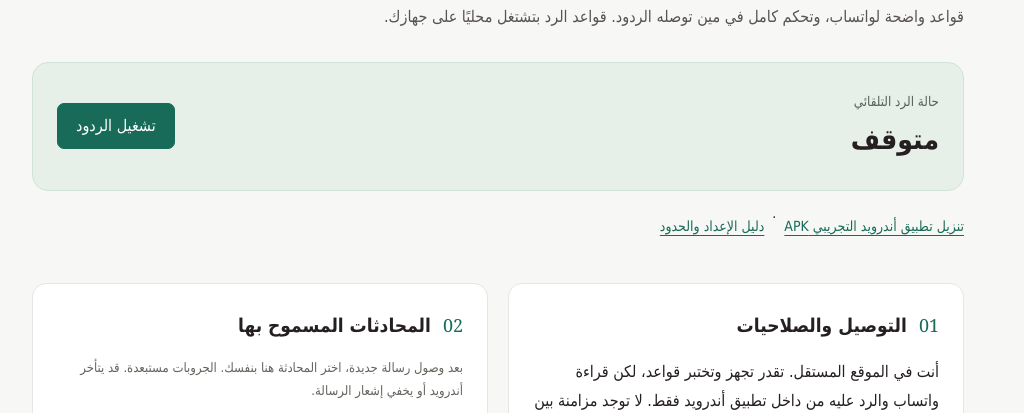
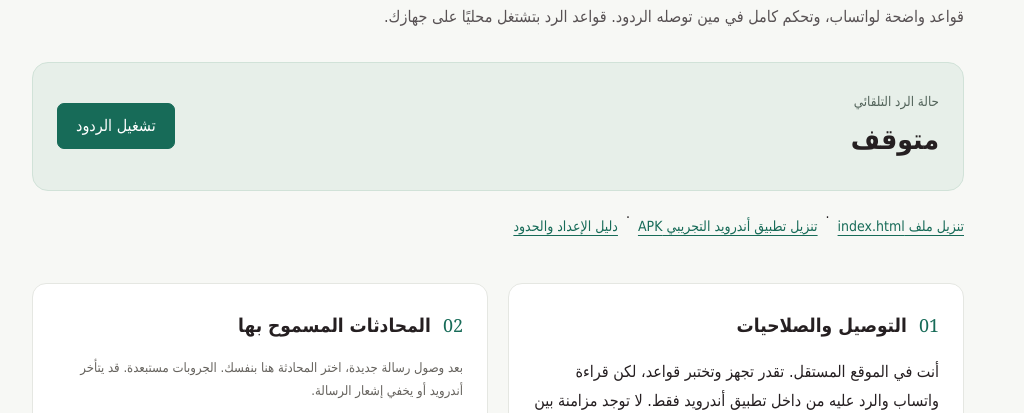
Before and after one commit to yazeedttv1-star/Ym, a plain HTML site: page index.html in a window 1280 px wide. Shown: the part 364-777 px from the top of the page, without its empty margins (142-1166 px from the left). Drawn offline with Linux system fonts and the light colour scheme.

Commit message:
Add direct download of the deployed index.html file

```diff
--- a/index.html
+++ b/index.html
@@ -5,7 +5,7 @@
 <header><a class="brand" href="./">YM<span>ردودك بهدوء</span></a><button id="install" hidden>تثبيت على الشاشة</button></header>
 <main><div class="eyebrow">مساحتك للردود التلقائية</div><h1>رد مناسب.<br><span>وفي الوقت المناسب.</span></h1><p class="lead">قواعد واضحة لواتساب، وتحكم كامل في مين توصله الردود. قواعد الرد بتشتغل محليًا على جهازك.</p>
 <section class="status"><div><small>حالة الرد التلقائي</small><h2 id="state">متوقف</h2></div><button id="toggle" class="primary">تشغيل الردود</button></section>
-<p class="download"><a href="#" id="apk-download" download="YM-test-0.1.apk">تنزيل تطبيق أندرويد التجريبي APK</a> · <a href="#" id="setup-download" download="YM-SETUP.md">دليل الإعداد والحدود</a></p><p id="notice" class="notice" role="status"></p>
+<p class="download"><a href="./index.html?v=20261121-2" download="index.html" id="index-download">تنزيل ملف index.html</a> · <a href="#" id="apk-download" download="YM-test-0.1.apk">تنزيل تطبيق أندرويد التجريبي APK</a> · <a href="#" id="setup-download" download="YM-SETUP.md">دليل الإعداد والحدود</a></p><p id="notice" class="notice" role="status"></p>
 <div class="grid"><section class="card"><div class="section-head"><span class="number">01</span><h2>التوصيل والصلاحيات</h2></div><p id="connection"></p><button id="permission">فتح إذن الإشعارات</button><p class="sub">الإذن وحده لا يشغّل الردود. لا صلاحية لجهات الاتصال أو الملفات أو الميكروفون. نسخة أندرويد الحالية بلا إذن إنترنت.</p></section>
 <section class="card"><div class="section-head"><span class="number">02</span><h2>المحادثات المسموح بها</h2></div><p class="sub">بعد وصول رسالة جديدة، اختر المحادثة هنا بنفسك. الجروبات مستبعدة. قد يتأخر أندرويد أو يخفي إشعار الرسالة.</p><div id="chats" class="empty">لسه مفيش محادثات مكتشفة.</div><button id="refresh">تحديث المحادثات</button></section></div>
 <section class="card"><div class="section-head"><span class="number">03</span><h2>قواعد الرد</h2><span id="count" class="badge">٠ قواعد</span></div><div id="rules"></div><form id="rule-form"><div class="form-grid"><label>لما الرسالة تكون<select id="mode"><option value="exact">مطابقة بالضبط</option><option value="contains">تحتوي على</option></select></label><label>النص المطلوب<input id="match" maxlength="200" placeholder="مثال: السلام عليكم" required></label></div><label>الرد التلقائي<textarea id="reply" maxlength="1000" rows="3" placeholder="اكتب الرد اللي تحب يتبعت" required></textarea></label><button class="primary" type="submit">إضافة القاعدة</button></form><p class="sub">أول قاعدة مطابقة هي اللي بتتطبق. دقيقة واحدة على الأقل بين ردّين لنفس المحادثة. مفيش إعادة محاولة تلقائية للرد الفاشل.</p></section>
```
